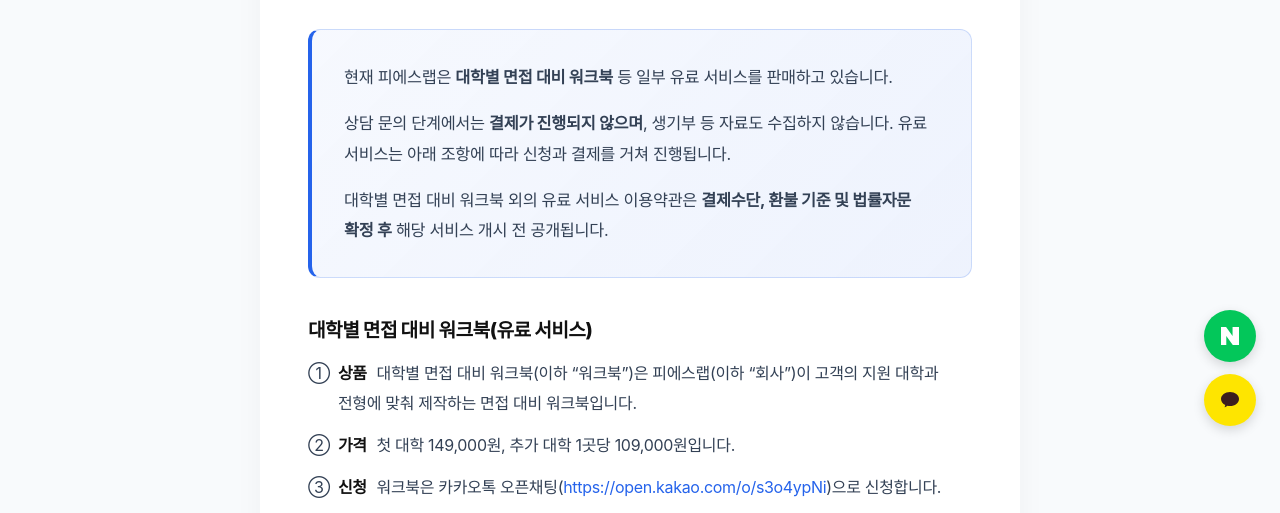
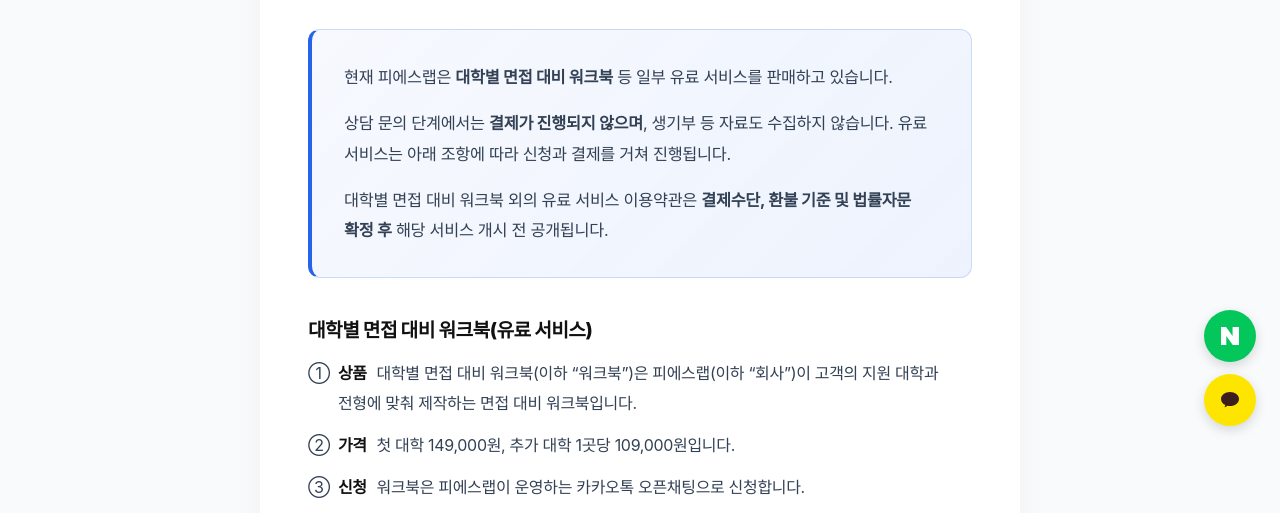
Before and after one commit to premiumandsaucelab/homepage, a plain HTML site: page terms.html in a window 1280 px wide. Shown: the part 284-797 px from the top of the page. Drawn offline with Linux system fonts and the light colour scheme; a web font is replaced by a local one.

Commit message:
약관 신청 경로 문구에서 특정 오픈채팅 링크 제거
Co-Authored-By: Claude Opus 5.5 <noreply@anthropic.com>

```diff
--- a/terms.html
+++ b/terms.html
@@ -163,7 +163,7 @@
                     <ol>
                         <li><span class="terms-num">①</span><div><strong>상품</strong> 대학별 면접 대비 워크북(이하 &ldquo;워크북&rdquo;)은 피에스랩(이하 &ldquo;회사&rdquo;)이 고객의 지원 대학과 전형에 맞춰 제작하는 면접 대비 워크북입니다.</div></li>
                         <li><span class="terms-num">②</span><div><strong>가격</strong> 첫 대학 149,000원, 추가 대학 1곳당 109,000원입니다.</div></li>
-                        <li><span class="terms-num">③</span><div><strong>신청</strong> 워크북은 카카오톡 오픈채팅(<a href="https://open.kakao.com/o/s3o4ypNi" target="_blank" rel="noopener">https://open.kakao.com/o/s3o4ypNi</a>)으로 신청합니다.</div></li>
+                        <li><span class="terms-num">③</span><div><strong>신청</strong> 워크북은 피에스랩이 운영하는 카카오톡 오픈채팅으로 신청합니다.</div></li>
                         <li><span class="terms-num">④</span><div><strong>제작 착수</strong> 제작 착수 시점은 결제 확인과 필요 정보(지원 대학, 전형, 면접일, 제출 서류) 수령이 모두 완료된 시점으로 합니다.</div></li>
                         <li><span class="terms-num">⑤</span><div><strong>제공 기한</strong> 회사는 제작 착수 후 최대 3일 이내에 워크북을 제공합니다.</div></li>
                         <li><span class="terms-num">⑥</span><div><strong>환불</strong> 제작 착수 전에는 전액 환불합니다. 제작 착수 후에는 학생별 주문제작 상품이므로 환불이 불가하며, 회사는 결제 전에 이 사실을 고지하고 동의를 받습니다. 다만 회사 귀책 사유(제공 기한 초과, 내용상 오류)가 있으면 고객 선택에 따라 재제작 또는 전액 환불합니다.</div></li>
```
